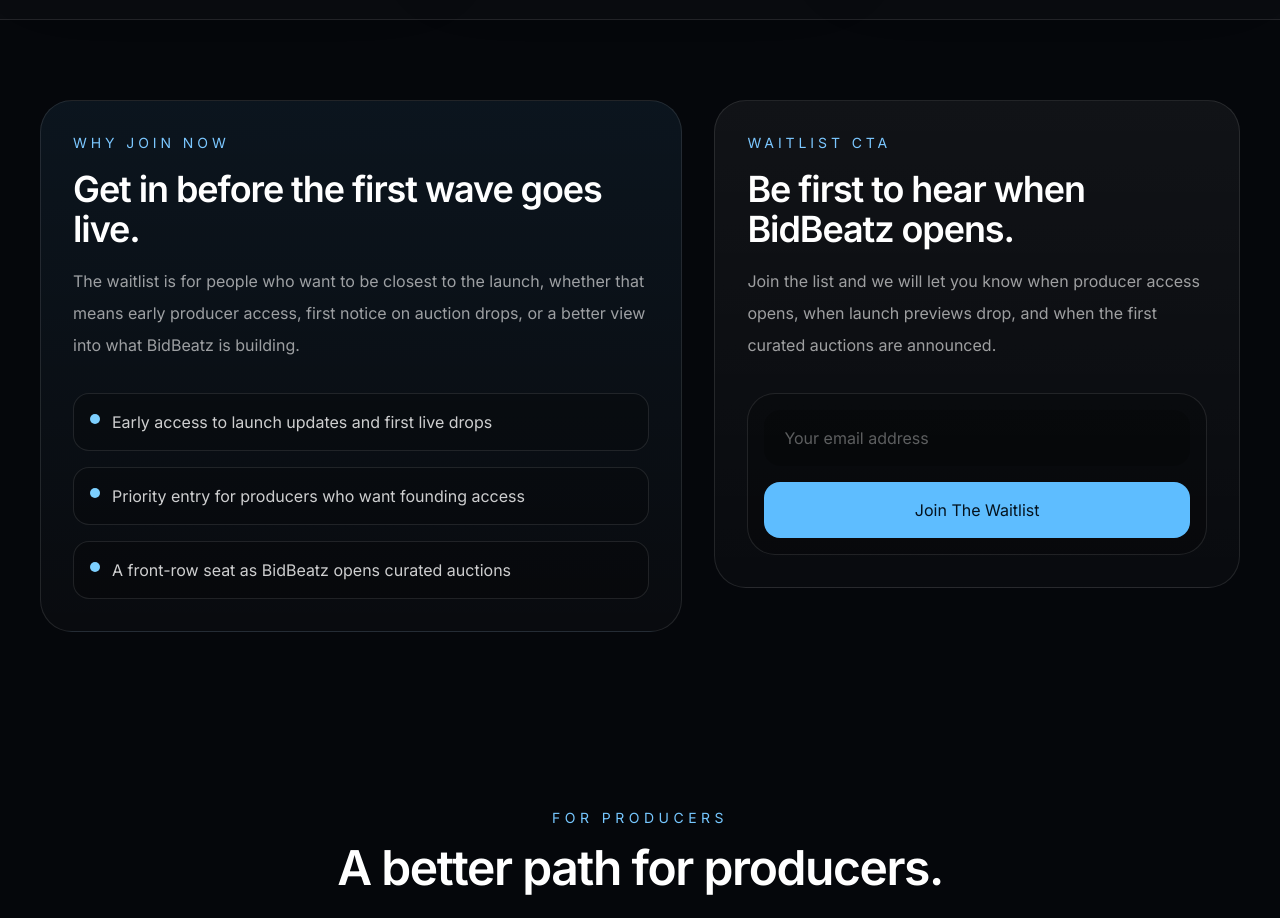
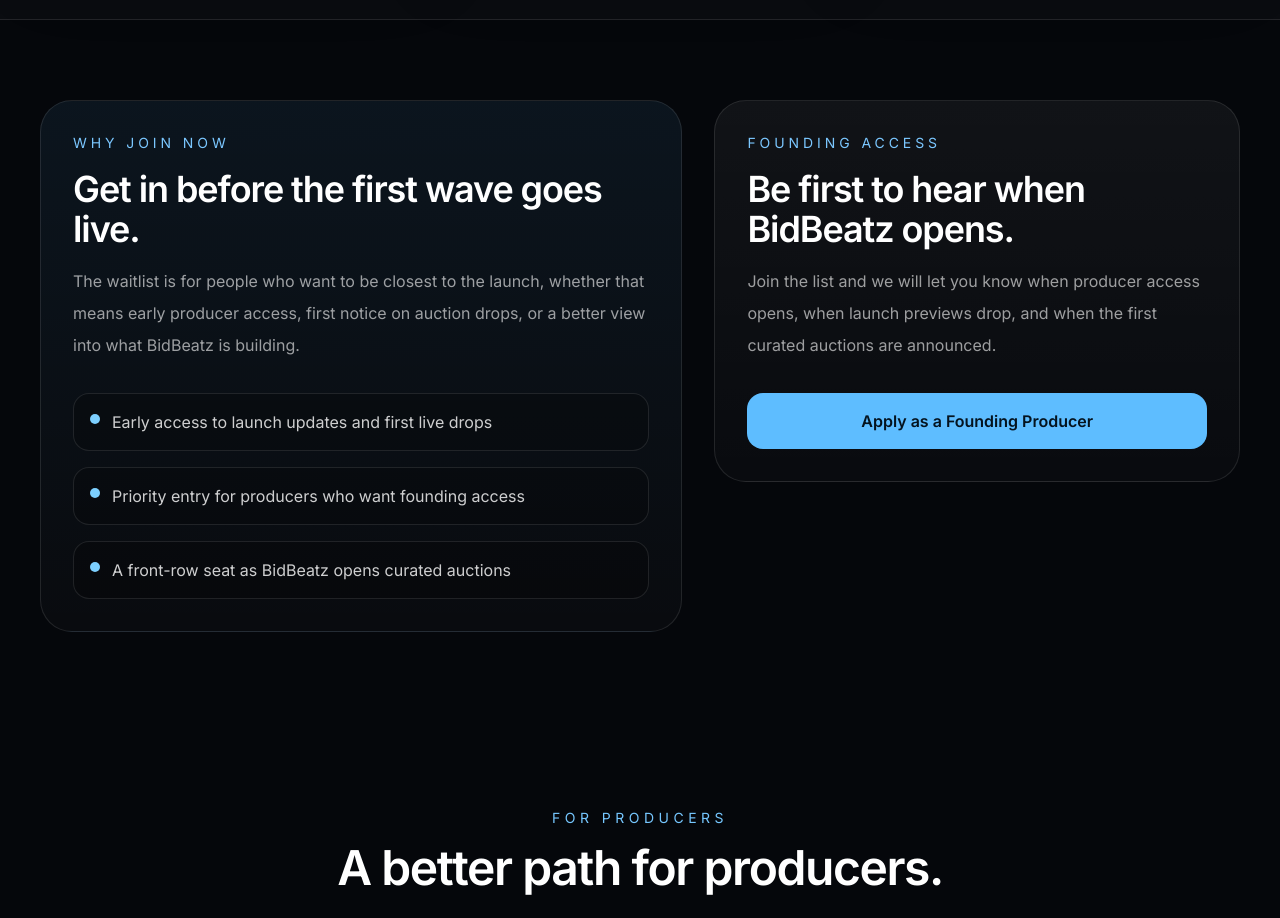
Before and after one commit to rasteven/bidbeatz, a Next.js app: page / in a window 1280 px wide. Shown: the part 2500-3418 px from the top of the page. Built offline with nearby package versions, Linux system fonts and the light colour scheme.

Commit message:
Add Google Form link for founding access application

```diff
--- a/components/landing/why-join.tsx
+++ b/components/landing/why-join.tsx
@@ -1,4 +1,6 @@
 import { FadeIn } from '@/components/ui/fade-in'
+
+const GOOGLE_FORM_URL = 'https://forms.gle/9B7JfgMZbpfeMtr49'
 
 const reasonsToJoin: string[] = [
   'Early access to launch updates and first live drops',
@@ -15,17 +17,14 @@
             <div className="text-sm uppercase tracking-[0.28em] text-[#7bc7ff]">
               Why join now
             </div>
-
             <h2 className="mt-4 text-3xl font-semibold tracking-[-0.03em] text-white md:text-4xl">
               Get in before the first wave goes live.
             </h2>
-
             <p className="mt-4 max-w-xl leading-8 text-white/60">
               The waitlist is for people who want to be closest to the launch,
               whether that means early producer access, first notice on auction
               drops, or a better view into what BidBeatz is building.
             </p>
-
             <div className="mt-8 space-y-4">
               {reasonsToJoin.map((item, i) => (
                 <FadeIn key={item} delay={0.1 + i * 0.1}>
@@ -42,29 +41,38 @@
         <FadeIn delay={0.15}>
           <div className="rounded-[2rem] border border-white/10 bg-[linear-gradient(180deg,rgba(255,255,255,0.05),rgba(255,255,255,0.02))] p-8">
             <div className="text-sm uppercase tracking-[0.28em] text-[#7bc7ff]">
-              Waitlist CTA
+              Founding Access
             </div>
-
             <h2 className="mt-4 text-3xl font-semibold tracking-[-0.03em] text-white md:text-4xl">
               Be first to hear when BidBeatz opens.
             </h2>
-
             <p className="mt-4 leading-8 text-white/60">
               Join the list and we will let you know when producer access opens,
               when launch previews drop, and when the first curated auctions are
               announced.
             </p>
-
-            <div className="mt-8 rounded-[1.75rem] border border-white/10 bg-black/20 p-4">
-              <input
-                type="email"
-                placeholder="Your email address"
-                className="h-14 w-full rounded-2xl border border-white/10 bg-black/20 px-5 text-white placeholder:text-white/35 outline-none transition focus:border-[#5ebdff]/50"
-              />
-
-              <button className="mt-4 h-14 w-full rounded-2xl bg-[#5ebdff] px-7 text-base font-semibold text-[#04131f] transition hover:bg-[#7ccaff]">
-                Join The Waitlist
-              </button>
+            <div className="mt-8">
+              <a
+                href={GOOGLE_FORM_URL}
+                target="_blank"
+                rel="noopener noreferrer"
+                style={{
+                  display: 'flex',
+                  alignItems: 'center',
+                  justifyContent: 'center',
+                  width: '100%',
+                  height: '56px',
+                  borderRadius: '1rem',
+                  backgroundColor: '#5ebdff',
+                  color: '#04131f',
+                  fontWeight: '600',
+                  fontSize: '1rem',
+                  textDecoration: 'none',
+                  opacity: 1,
+                }}
+              >
+                Apply as a Founding Producer
+              </a>
             </div>
           </div>
         </FadeIn>
```
